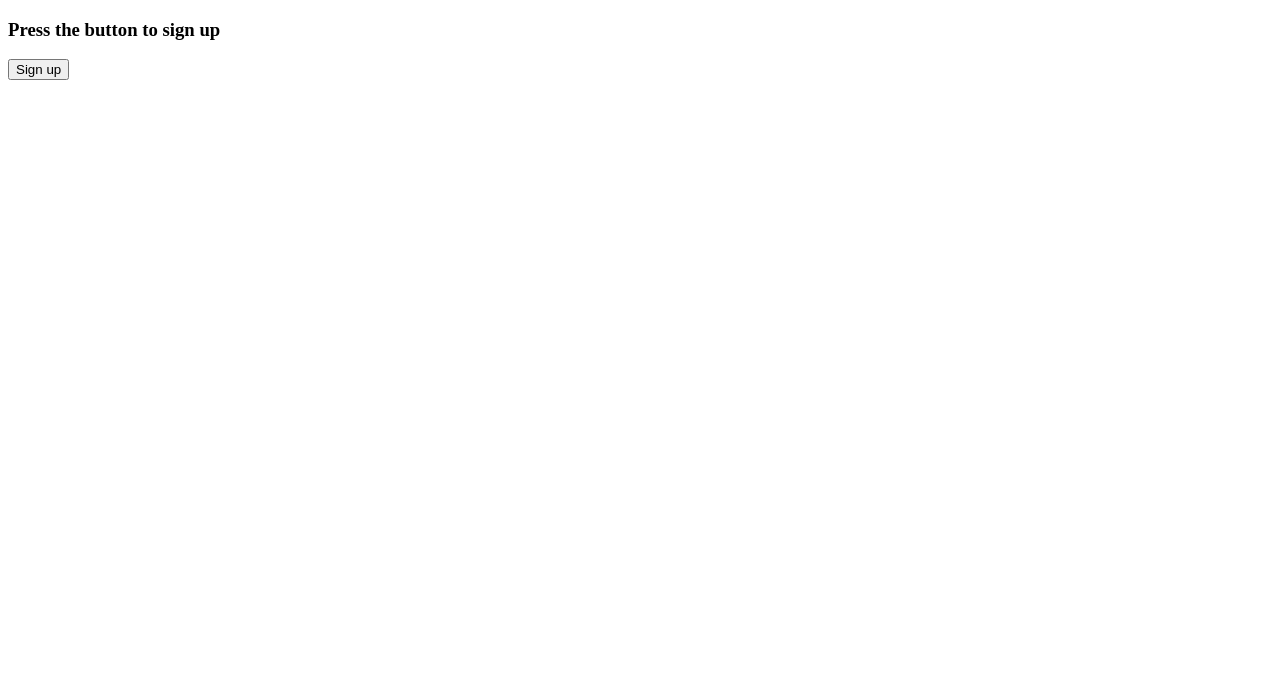
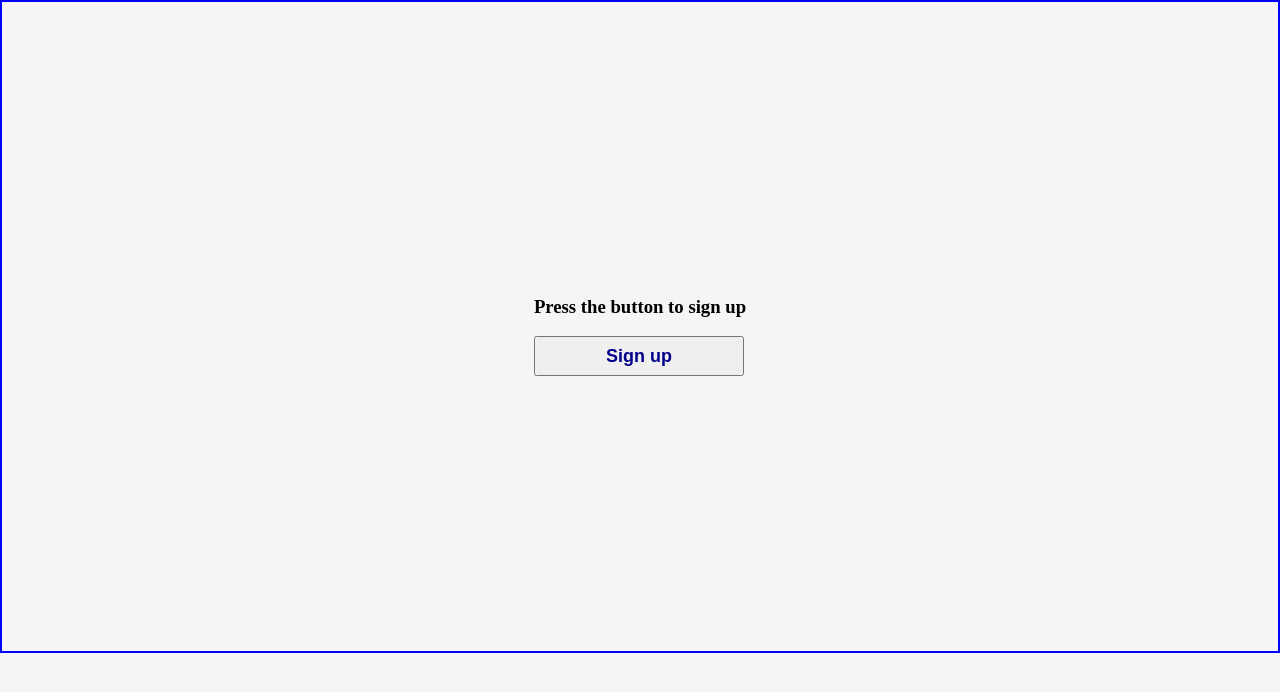
Before and after one commit to Ammar-coder87/FirstAssignment_NODE, a website: page index.html in a window 1280 px wide. Drawn offline with Linux system fonts and the light colour scheme; the site is published under a folder, as on GitHub Pages, so addresses that start at the root find nothing.

Commit message:
addition a dot before root directory for CSS file
I've added one dot before the root directory for the CSS file

```diff
--- a/index.html
+++ b/index.html
@@ -5,7 +5,7 @@
     <meta http-equiv="X-UA-Compatible" content="IE=edge">
     <meta name="viewport" content="width=device-width, initial-scale=1.0">
     <title>First Assignment</title>
-    <link rel="stylesheet" href="/static/Firststyle.css">
+    <link rel="stylesheet" href="./static/Firststyle.css">
 </head>
 <body>
 
```
